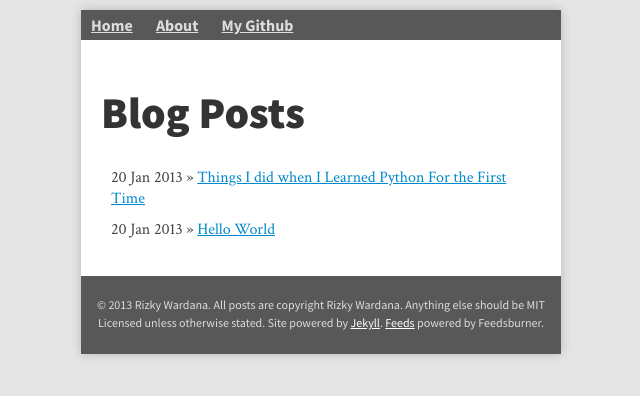
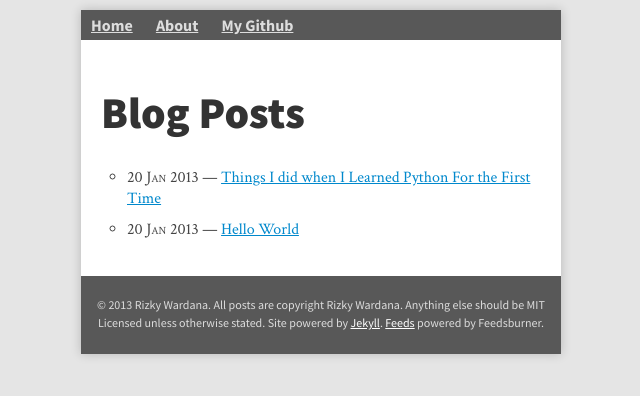
Before and after one commit to rizkywardana/rizkywardana.github.com, a Jekyll site: the page built from index.html, in a window 1280 px wide. Shown: the top 396 px of the page, without its empty margins (319-959 px from the left). Built offline with Jekyll 4.4.1, drawn with Linux system fonts in a browser that asks for light colours; Markdown is read by kramdown in place of the engine named in the settings.

Commit message:
Tweak style

```diff
--- a/css/codehilite.css
+++ b/css/codehilite.css
@@ -4,7 +4,7 @@
 	border-width: 1px 0;
 	border-style: solid;
 	border-color: #ddd;
-	padding: 10px;
+	padding: 20px;
 	font-size: 86%;
 }
 .highlight .hll { background-color: #ffffcc }
--- a/css/site.css
+++ b/css/site.css
@@ -39,12 +39,17 @@ p, pre {
 }
 
 ol, ul {
+	margin-left: 1em;
 	padding: 0 0 0 10px;
 	list-style: none;
 }
 
 li {
 	margin-bottom: 10px;
+}
+
+ul li {
+	list-style: circle outside;
 }
 
 a {
@@ -90,6 +95,10 @@ a:visited {
 	color: #999;
 }
 
+.posts .date {
+	font-variant: small-caps;
+}
+
 #footer {
 	padding: 20px 10px 10px;
 	background: #585858;
--- a/index.html
+++ b/index.html
@@ -7,7 +7,7 @@ title: About Rizky Wardana
   <h1>Blog Posts</h1>
   <ul class="posts">
     {% for post in site.posts %}
-      <li><span>{{ post.date | date_to_string }}</span> &raquo; <a href="{{ post.url }}">{{ post.title }}</a></li>
+      <li><span class="date">{{ post.date | date_to_string }}</span> &mdash; <a href="{{ post.url }}">{{ post.title }}</a></li>
     {% endfor %}
   </ul>
 </div>
```
